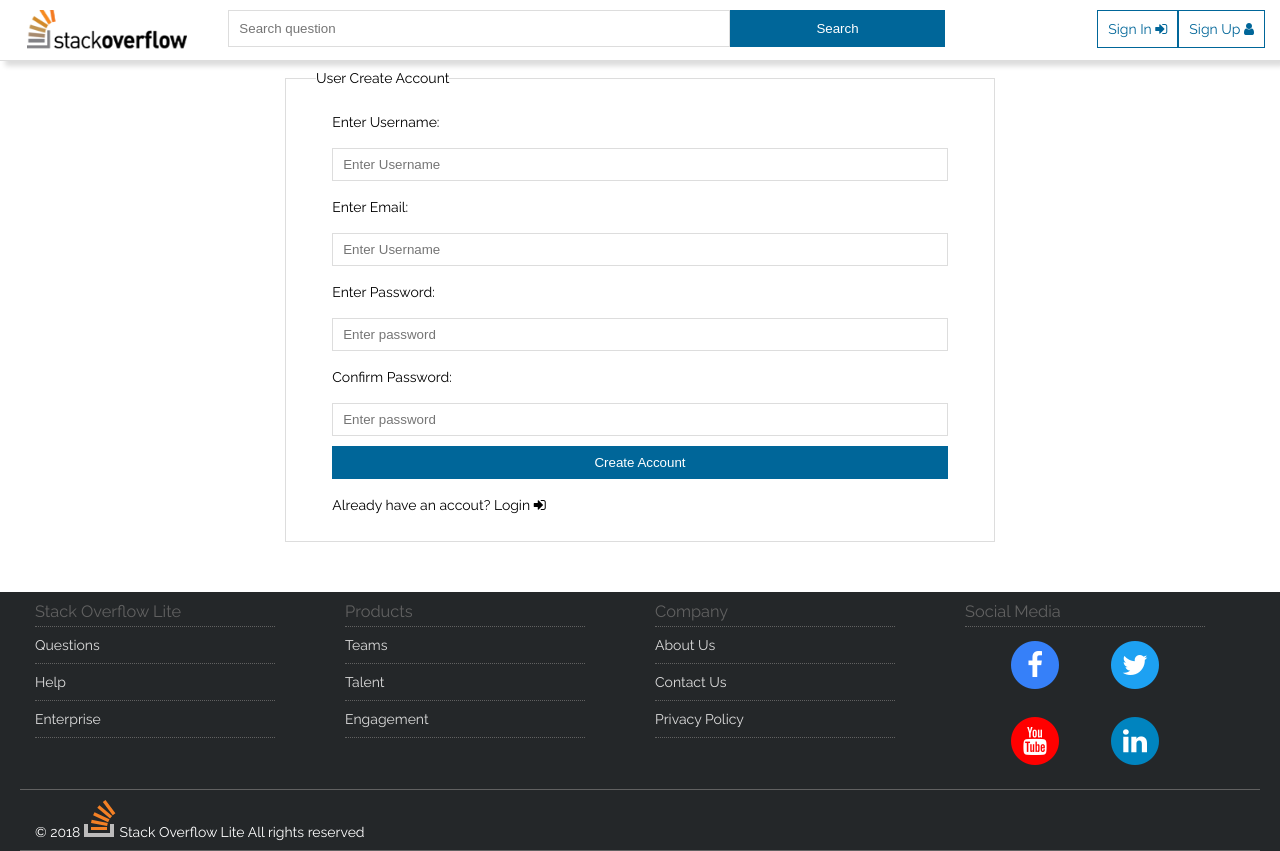
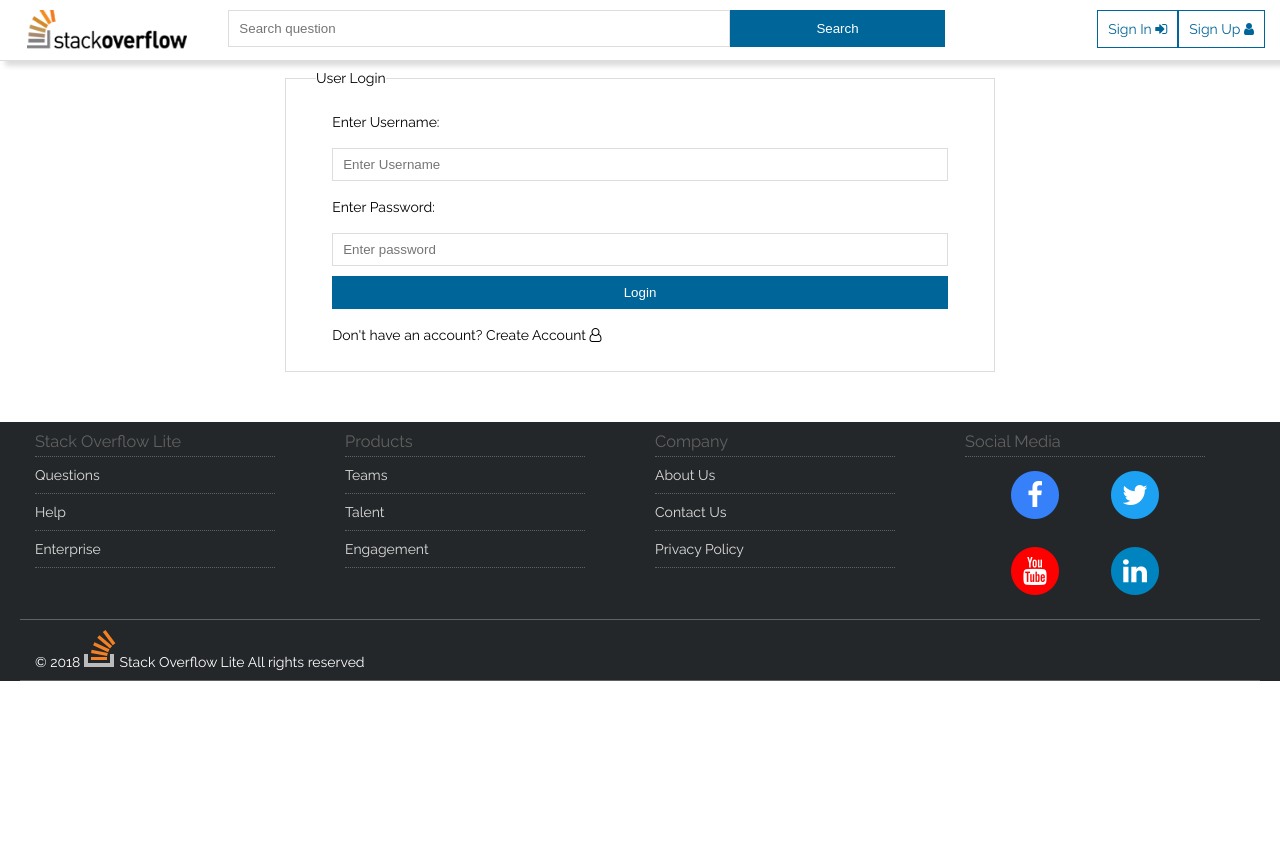
Before and after one commit to Felix45/StackOverflow-Lite, a plain HTML site: page login.html in a window 1280 px wide. After the commit the page ends 800 px from the top, so only its background shows below. Drawn offline with Linux system fonts and the light colour scheme.

Commit message:
[finishes #162670091] finished adding login page

```diff
--- a/login.html
+++ b/login.html
@@ -54,43 +54,31 @@
 			</div>
 		 <!-- end header section -->
 
- 	   <!-- Start user login form -->
+	  <!-- Start user login form -->
 	  <div class="row user-login">
 	    <div class="column-lg-2 column-md-2 column-sm-2 column-xs-12">
 	    </div>
 
 	    <div class="column-lg-8 column-md-8 column-sm-8 column-xs-12">
-
 		  <div class="login-form">
 			<form action="" method="post">
 
 				<fieldset>
-				   <legend> User Create Account </legend>
+				   <legend> User Login </legend>
 				   <div>
 					<span> Enter Username: </span>
 					<input type="text" value="" name="username" placeholder="Enter Username" />
 				   </div>
-
-				   <div>
-					<span> Enter Email: </span>
-					<input type="text" value="" name="email" placeholder="Enter Username" />
-				   </div>
-
 				   <div>
 					<span> Enter Password: </span>
 					<input type="password" value="" name="password" placeholder="Enter password" />
 				   </div>
+				   <div>
 
-				   <div>
-					<span> Confirm Password: </span>
-					<input type="password" value="" name="cpassword" placeholder="Enter password" />
+					<input type="submit" name="submit" value="Login"  />
 				   </div>
 				   <div>
-
-					<input type="submit" name="submit" value="Create Account"  />
-				   </div>
-				   <div>
-					<p> Already have an accout? <a href="login.html"> Login <i class="fa fa-sign-in"></i> </a> </p>
+					<p> Don&apos;t have an account? <a href="register.html"> Create Account <i class="fa fa-user-o"></i> </a> </p>
 				   </div>
 				</fieldset>
 			</form>
```
